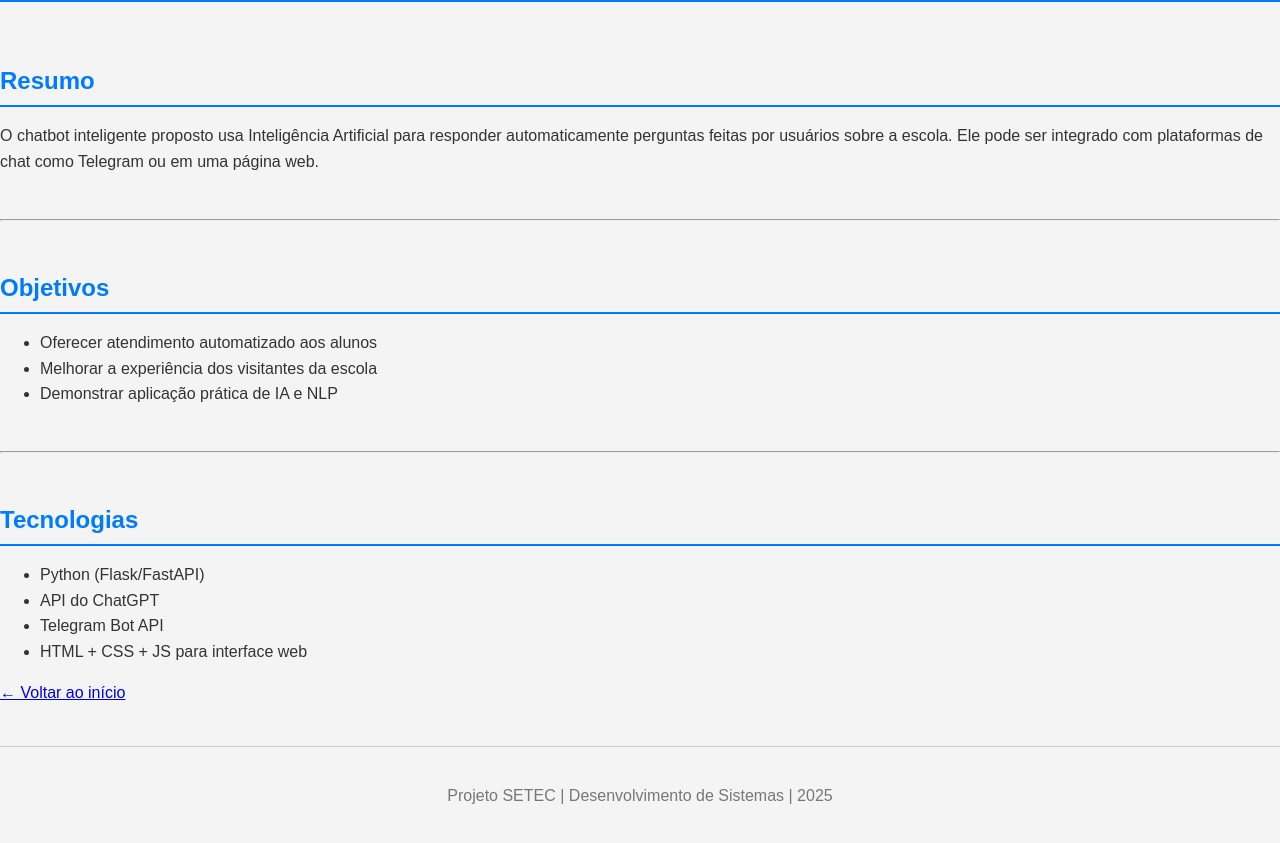
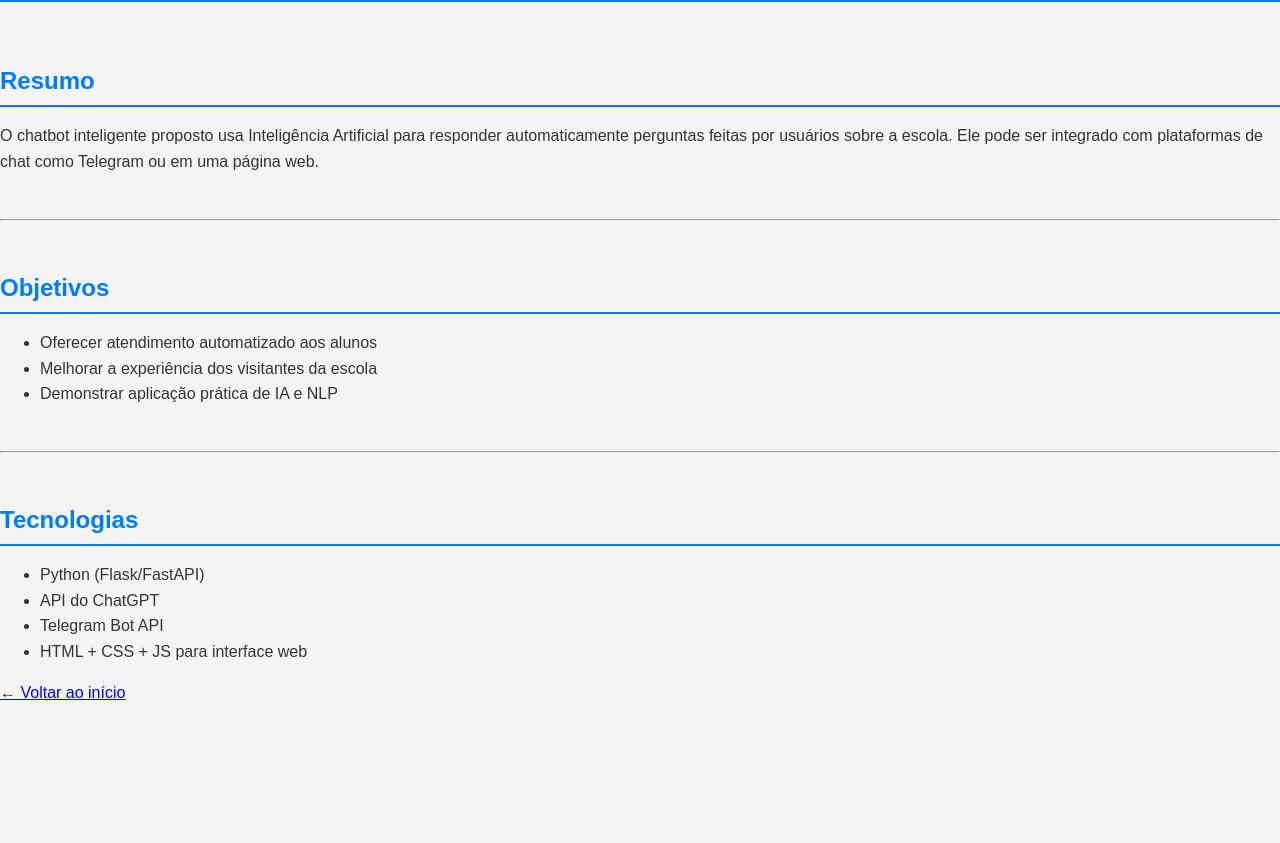
Before and after one commit to mariabanks05/trabalho3sessoes, a plain HTML site: page p1.html in a window 1280 px wide. Shown: the part 81-924 px from the top of the page. After the commit the page ends 807 px from the top, so only its background shows below. Drawn offline with Linux system fonts and the light colour scheme.

Commit message:
Update p1.html

```diff
--- a/p1.html
+++ b/p1.html
@@ -39,10 +39,5 @@
     </ul>
     <a class="botao" href="index.html">← Voltar ao início</a>
   </section>
-
-  <footer>
-    <p>Projeto SETEC | Desenvolvimento de Sistemas | 2025</p>
-  </footer>
-
 </body>
 </html>
```
